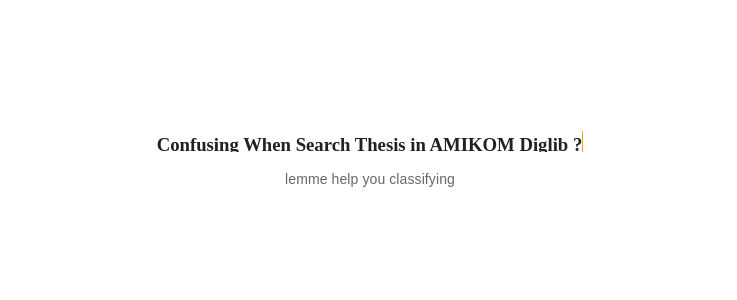
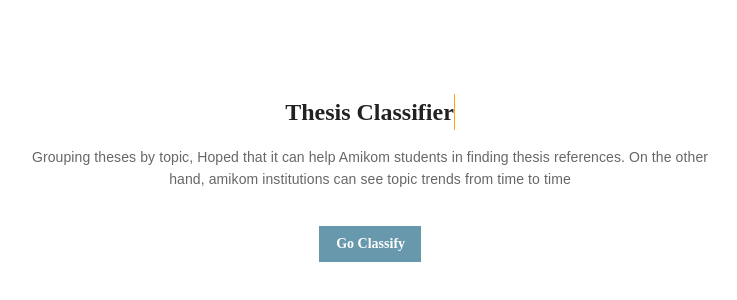
Before and after one commit to ajisyahroni/SOBAT-SKRIPSI, a Vue app in the folder web/: page / in a window 1280 px wide. Shown: the part 390-690 px from the top of the page, without its empty margins (270-1007 px from the left). Built offline with nearby package versions, Linux system fonts and the light colour scheme; no server answers; a web font is replaced by a local one; what vue-apexcharts would draw is missing.

Commit message:
fix : home page

```diff
--- a/web/src/views/Home.vue
+++ b/web/src/views/Home.vue
@@ -10,14 +10,19 @@
         path="https://assets6.lottiefiles.com/packages/lf20_3adn32pc.json"
       />
 
-      <h3 class="font-abhaya font-weight-bold text-center typing-animation">
-        Confusing When Search Thesis in AMIKOM Diglib ?
-      </h3>
+      <div style="width: 170px">
+        <h2 class="font-abhaya font-weight-bold text-center typing-animation">
+          Thesis Classifier
+        </h2>
+      </div>
+
       <v-card-subtitle
         class="font-quicksand slide-in-bottom"
-        style="animation-delay: 4s"
+        style="text-align: center"
       >
-        lemme help you classifying
+        Grouping theses by topic, Hoped that it can help Amikom students in
+        finding thesis references. On the other hand, amikom institutions can
+        see topic trends from time to time
       </v-card-subtitle>
 
       <v-btn
@@ -32,7 +37,6 @@
           mt-5
           slide-in-bottom
         "
-        style="animation-delay: 5s"
       >
         Go Classify
       </v-btn>
@@ -63,7 +67,7 @@
   border-right: 1px solid orange; /* The typwriter cursor */
   white-space: nowrap; /* Keeps the content on a single line */
   margin: 0 auto; /* Gives that scrolling effect as the typing happens */
-  animation: typing 3.5s steps(40, end), blink-caret 0.75s step-end infinite;
+  animation: typing 0.5s steps(40, end), blink-caret 0.75s step-end infinite;
   text-align: center;
 }
 
```
